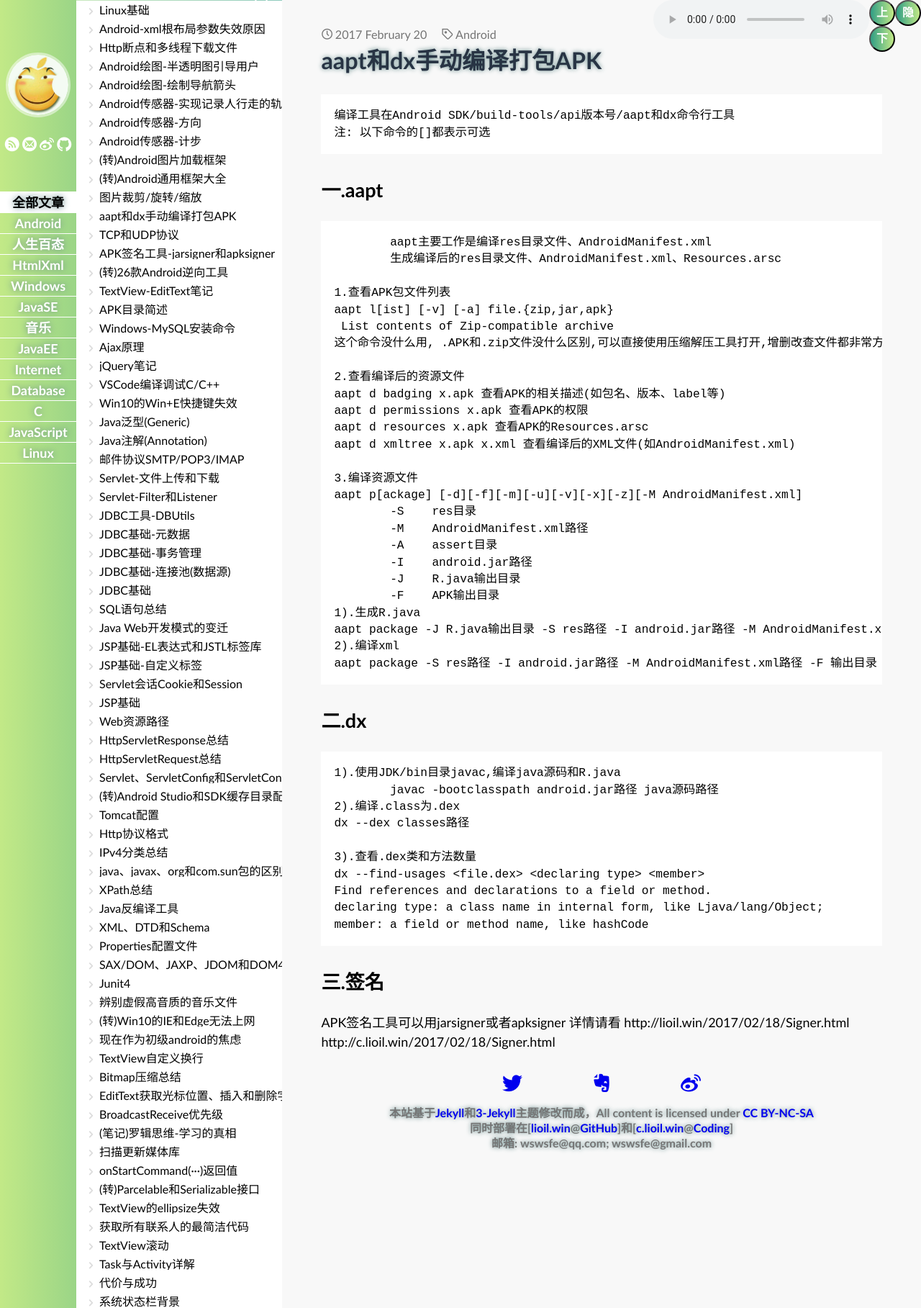
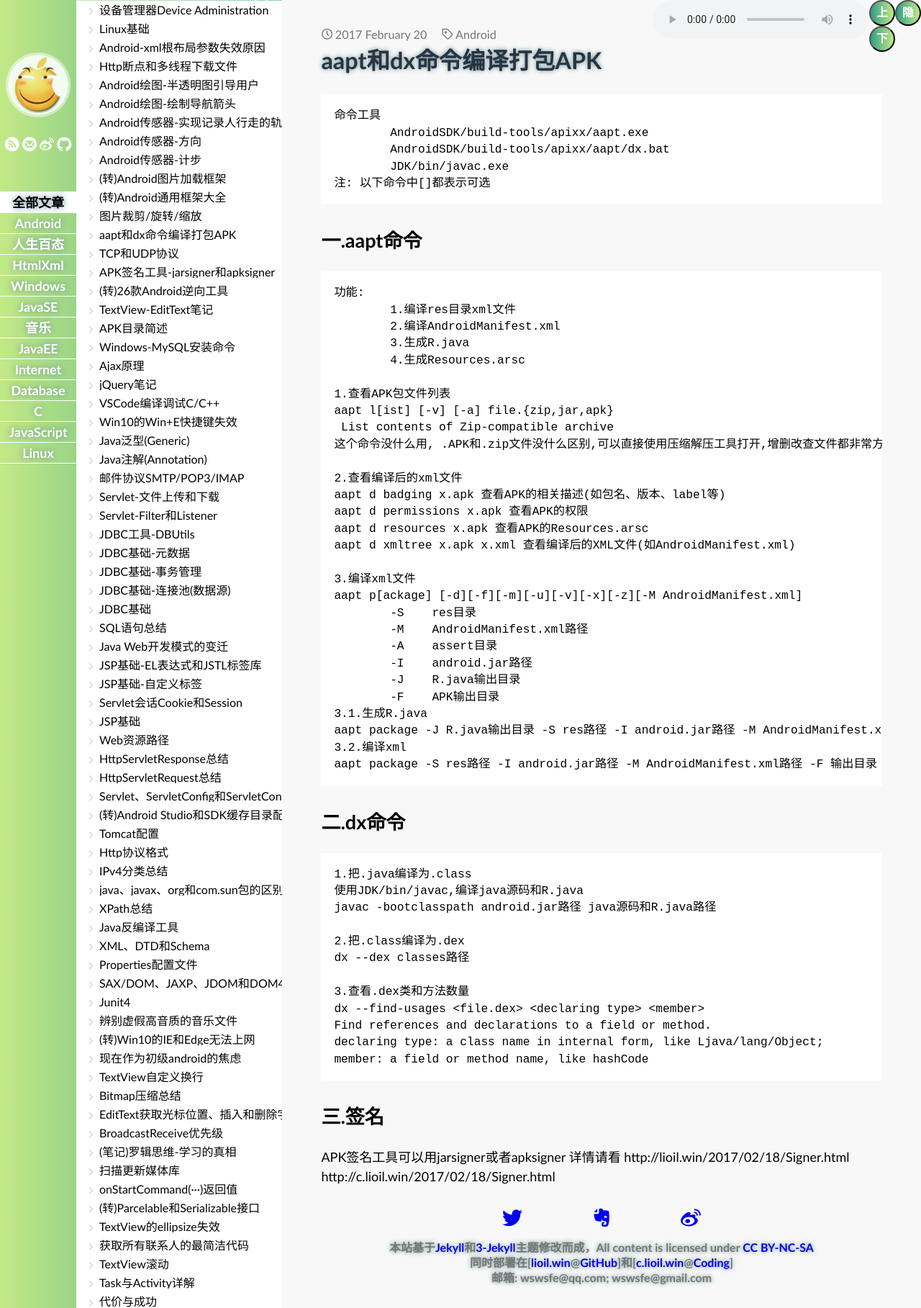
Before and after one commit to lioilwin/lioilwin.github.io, a Jekyll site: the page built from _posts/2017-02-20-AAPT-DX.md, in a window 1280 px wide. Shown: the whole page at 72% size. Built offline with Jekyll 4.4.1, drawn with Linux system fonts in a browser that asks for light colours; some web fonts are replaced; comment, search, counter and statistics services are not loaded.

Commit message:
添加文章

```diff
--- a/_posts/2017-02-20-AAPT-DX.md
+++ b/_posts/2017-02-20-AAPT-DX.md
@@ -1,27 +1,33 @@
 ---
 layout: post
-title: aapt和dx手动编译打包APK
+title: aapt和dx命令编译打包APK
 tags: Android
 ---
-	编译工具在Android SDK/build-tools/api版本号/aapt和dx命令行工具
-	注: 以下命令的[]都表示可选
+	命令工具
+		AndroidSDK/build-tools/apixx/aapt.exe
+		AndroidSDK/build-tools/apixx/aapt/dx.bat
+		JDK/bin/javac.exe
+	注: 以下命令中[]都表示可选
 
-# 一.aapt
-		aapt主要工作是编译res目录文件、AndroidManifest.xml
-		生成编译后的res目录文件、AndroidManifest.xml、Resources.arsc
+# 一.aapt命令
+	功能:
+		1.编译res目录xml文件
+		2.编译AndroidManifest.xml
+		3.生成R.java
+		4.生成Resources.arsc
 
 	1.查看APK包文件列表
 	aapt l[ist] [-v] [-a] file.{zip,jar,apk}
 	 List contents of Zip-compatible archive
 	这个命令没什么用, .APK和.zip文件没什么区别,可以直接使用压缩解压工具打开,增删改查文件都非常方便
 
-	2.查看编译后的资源文件
+	2.查看编译后的xml文件
 	aapt d badging x.apk 查看APK的相关描述(如包名、版本、label等)
 	aapt d permissions x.apk 查看APK的权限
 	aapt d resources x.apk 查看APK的Resources.arsc
 	aapt d xmltree x.apk x.xml 查看编译后的XML文件(如AndroidManifest.xml)
 
-	3.编译资源文件
+	3.编译xml文件
 	aapt p[ackage] [-d][-f][-m][-u][-v][-x][-z][-M AndroidManifest.xml]
 		-S    res目录
 		-M    AndroidManifest.xml路径
@@ -29,18 +35,20 @@ tags: Android
 		-I    android.jar路径
 		-J    R.java输出目录
 		-F    APK输出目录
-	1).生成R.java
+	3.1.生成R.java
 	aapt package -J R.java输出目录 -S res路径 -I android.jar路径 -M AndroidManifest.xml路径
-	2).编译xml
+	3.2.编译xml
 	aapt package -S res路径 -I android.jar路径 -M AndroidManifest.xml路径 -F 输出目录
 
-# 二.dx
-	1).使用JDK/bin目录javac,编译java源码和R.java
-		javac -bootclasspath android.jar路径 java源码路径
-	2).编译.class为.dex
+# 二.dx命令
+	1.把.java编译为.class
+	使用JDK/bin/javac,编译java源码和R.java
+	javac -bootclasspath android.jar路径 java源码和R.java路径
+
+	2.把.class编译为.dex
 	dx --dex classes路径
 
-	3).查看.dex类和方法数量
+	3.查看.dex类和方法数量
 	dx --find-usages <file.dex> <declaring type> <member>
     Find references and declarations to a field or method.
     declaring type: a class name in internal form, like Ljava/lang/Object;
--- /dev/null
+++ b/_posts/2017-05-06-Android-device-admin.md
@@ -0,0 +1,127 @@
+---
+layout: post
+title: 设备管理器Device Administration
+tags: Android
+---
+官方文档中国版: https://developer.android.google.cn/guide/topics/admin/device-admin.html
+这个网站是谷歌2016年底为中国开发者提供中国版,方便访问！
+
+# 一.介绍
+	Android设备管理API来为方便企业应用控制员工!
+	一个APP激活了设备管理后,APP不可卸载,
+	可锁屏,重置锁屏密码,擦除SD卡数据,恢复出厂等等,权限非常高！
+
+# 二.设备管理策略
+	立即锁屏 Lock device immediately
+	锁屏前的不活动时间 Maximum inactivity time lock
+	指定存储区域加密 Require storage encryption
+	擦拭数据(恢复出厂) Wipe the device's data
+	禁用相机 Disable camera
+
+	开启手机PIN或密码 Password enabled
+	密码最小长度 Minimum password length
+	密码是字母数字 Alphanumeric password required
+	密码必须是字母数字符号混合 Complex password required
+	密码有效期 Password expiration timeout
+	密码失败次数 Maximum failed password attempts
+
+# 三.创建设备管理APP步骤
+	DeviceAdminReceiver	用于接收系统发送的原始意向动作
+	DevicePolicyManager 用于设备管理策略类
+	DeviceAdminInfo	 用于指定设备管理员组件的元数据
+
+## 1.创建广播接收receiver类
+	1.1创建 MyReceiver 类,必须继承DeviceAdminReceiver类
+	public class MyReceiver extends DeviceAdminReceiver {
+		@Override
+		public void onEnabled(Context context, Intent intent) {
+			//设备管理可用
+		}
+
+		@Override
+		public void onDisabled(Context context, Intent intent) {
+			//设备管理不可用
+		}
+
+		@Override
+		public void onPasswordChanged(Context context, Intent intent) {
+		}
+		...
+	}
+
+	1.2在AndroidManifest.xml
+	<receiver
+			android:name=".MyReceiver"
+			android:label="用户可看的权限标题"
+			android:description="用户可看的权限描述"
+			android:permission="android.permission.BIND_DEVICE_ADMIN">
+			必须拥有的权限,确保只有系统可以与DeviceAdminReceiver子类交互
+		<meta-data
+				android:name="android.app.device_admin"
+				android:resource="@xml/device_xxx" />
+
+		<intent-filter>
+			<action android:name="android.app.action.DEVICE_ADMIN_ENABLED" />
+			当用户启用设备管理员APP时,将DeviceAdminReceiver子类设置为接收器
+		</intent-filter>
+	</receiver>
+
+	1.3在res/xml/device_xxx.xml
+	在xml中声明APP需要的设备管理策略,如密码,锁屏,擦除数据,加密等等
+	<device-admin xmlns:android="http://schemas.android.com/apk/res/android">
+	  <uses-policies>
+		<limit-password />
+		<watch-login />
+		<reset-password />
+		<force-lock />
+		<wipe-data />
+		<expire-password />
+		<encrypted-storage />
+		<disable-camera />
+	  </uses-policies>
+	</device-admin>
+
+## 2.激活APP设备管理
+	ComponentName myReceiverName = new ComponentName(this,MyReceiver.class);
+	Intent intent = new Intent(DevicePolicyManager.ACTION_ADD_DEVICE_ADMIN);
+	intent.putExtra(DevicePolicyManager.EXTRA_DEVICE_ADMIN, myReceiverName);
+	intent.putExtra(DevicePolicyManager.EXTRA_ADD_EXPLANATION,"给用户介绍文字");
+	startActivity(intent);
+
+## 3.锁屏/禁用相机/擦除SD卡数据/恢复出厂
+	DevicePolicyManager dpm = (DevicePolicyManager) getSystemService(DEVICE_POLICY_SERVICE);
+	ComponentName myReceiverName = new ComponentName(this,MyReceiver.class);
+	// 2.锁屏/擦除数据/
+	if(dpm.isAdminActive(myReceiverName)){	//是否激活APP设备管理
+		// 立刻锁屏
+		dpm.lockNow();
+
+		// 设置自动锁屏,不活动时间
+		dpm.setMaximumTimeToLock(myReceiverName, timeMs);
+
+		// 重置锁屏密码
+		dpm.resetPassword("123456", 0);
+
+		// 禁用相机
+		dpm.setCameraDisabled(myReceiverName, false);
+
+		// 擦除SD卡数据
+		//dpm.wipeData(DevicePolicyManager.WIPE_EXTERNAL_STORAGE);
+
+		// 恢复出厂
+		//dpm.wipeData(0);
+	}else{
+		Toast.makeText(this, "还没有激活APP设备管理", 0).show();
+	}
+
+## 4.取消APP设备管理,卸载APP
+	DevicePolicyManager dpm = (DevicePolicyManager) getSystemService(DEVICE_POLICY_SERVICE);
+	ComponentName myReceiverName = new ComponentName(this,MyReceiver.class);
+	// 取消设备管理
+	dpm.removeActiveAdmin(myReceiverName);
+	// 卸载
+	Intent intent = new Intent();
+	intent.setAction("android.intent.action.VIEW");
+	intent.addCategory("android.intent.category.DEFAULT");
+	intent.setData(Uri.parse("package:"+getPackageName()));
+	startActivity(intent);
```
